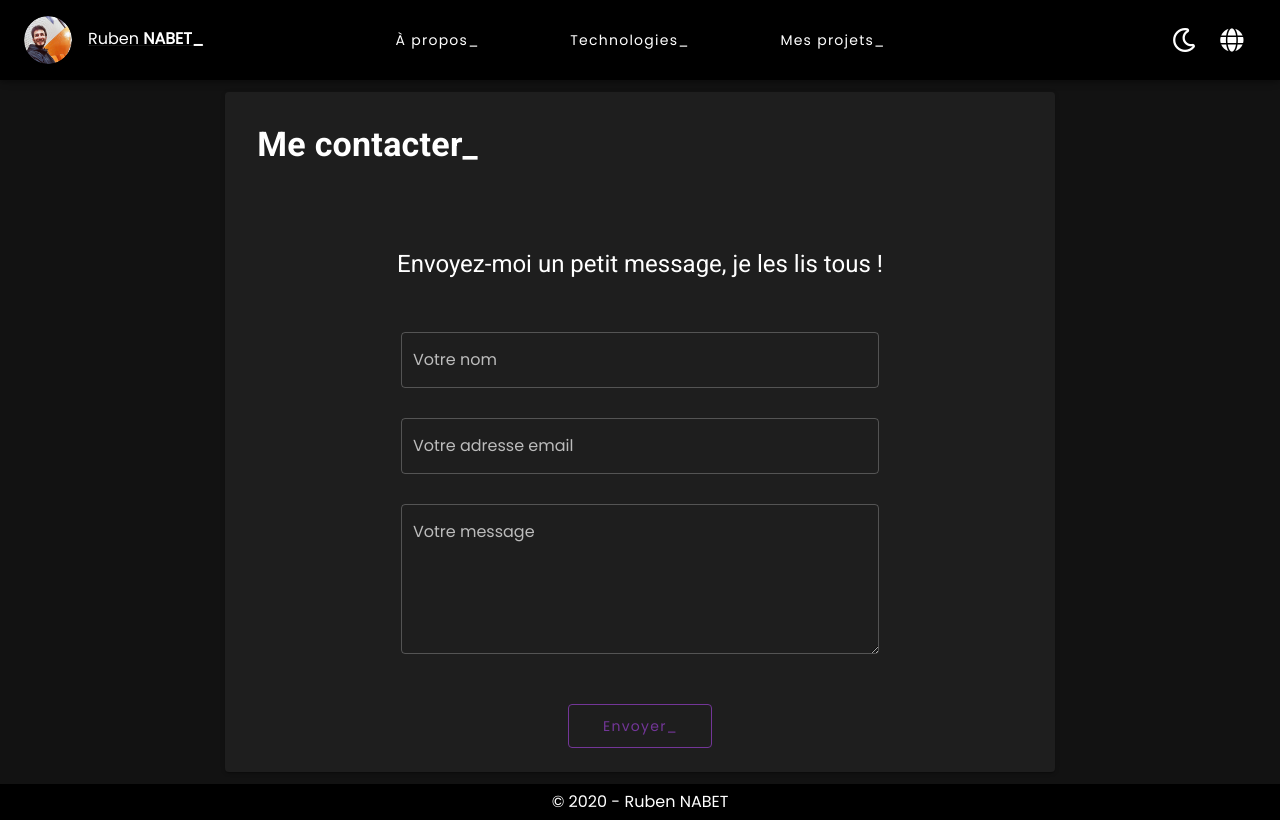
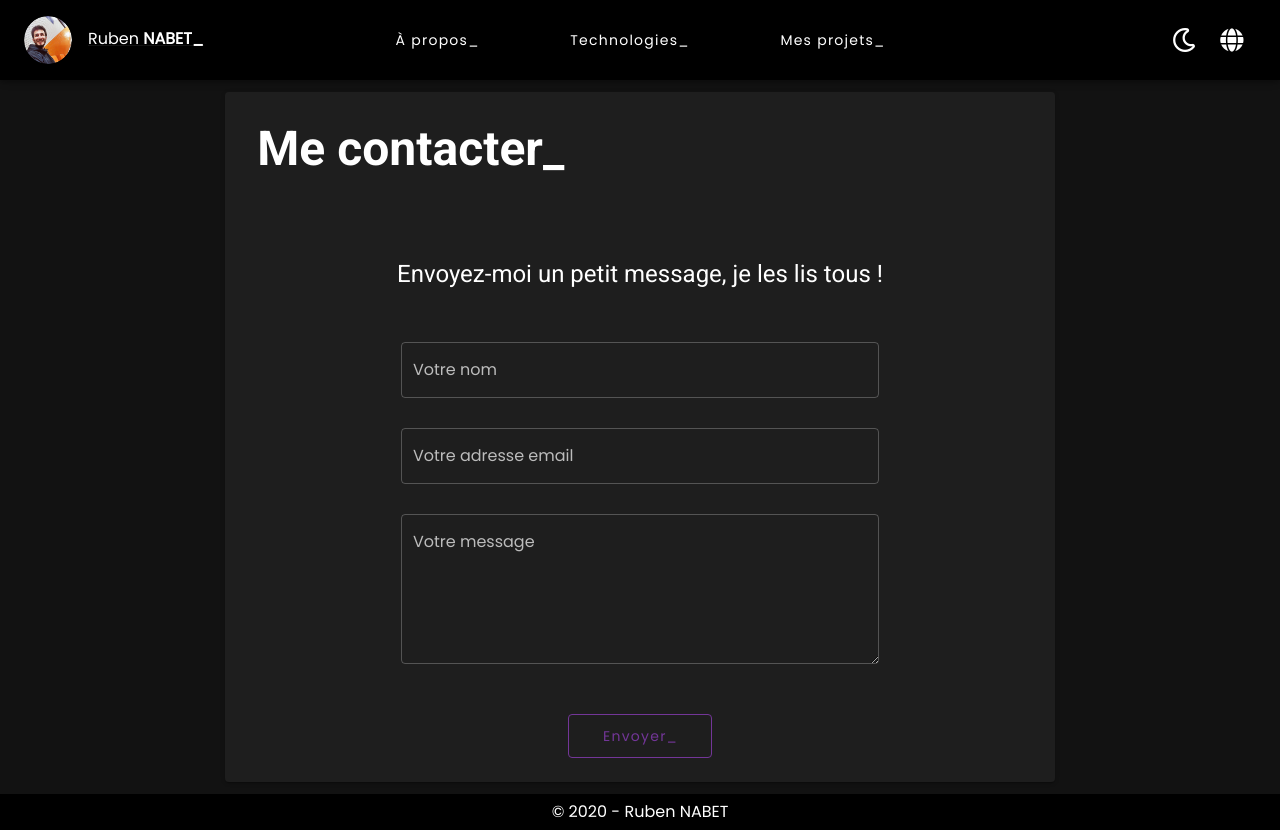
Before and after one commit to cvbenur/ruben-nabet-fr, a Nuxt app: page /contact in a window 1280 px wide. Built offline with nearby package versions, Linux system fonts and the light colour scheme.

Commit message:
Update Heading

```diff
--- a/src/pages/contact.vue
+++ b/src/pages/contact.vue
@@ -1,6 +1,6 @@
 <template>
   <v-container class="fluid fill-height">
-    <Title :title="$t('pages.contact.text')" />
+    <Heading :title="$t('pages.contact.text')" />
 
     <v-row align="center" justify="center">
       <v-col cols="12" sm="8">
```
